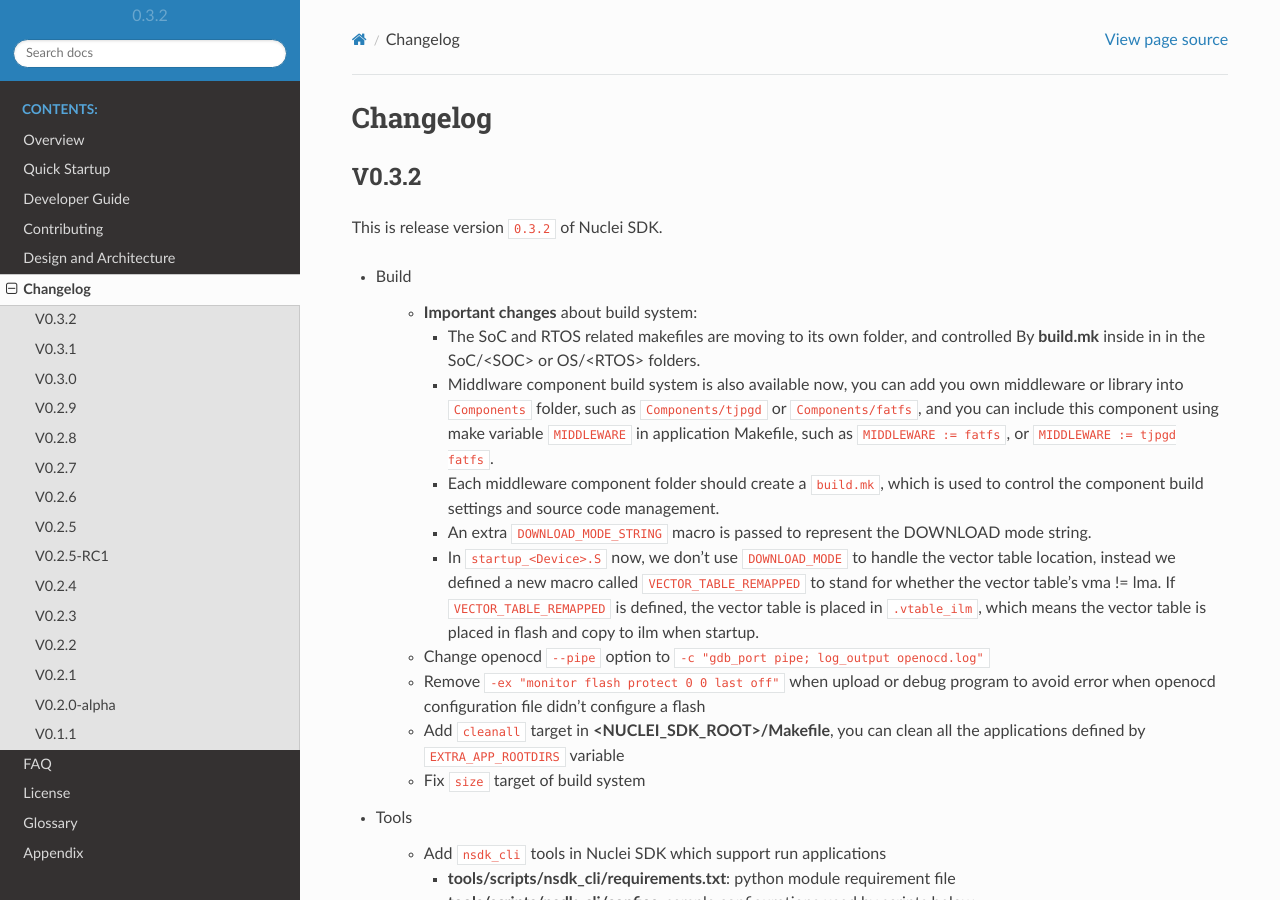
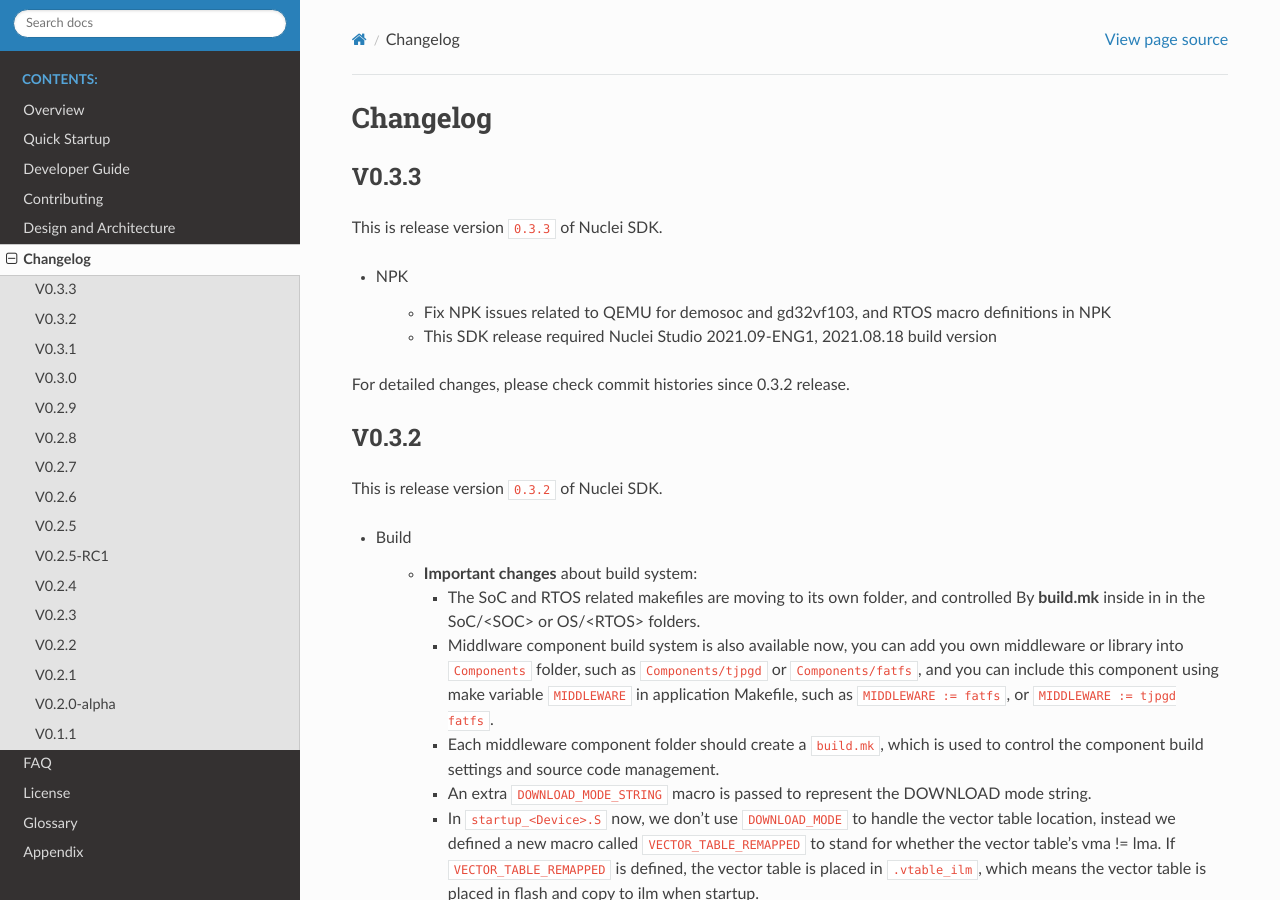
Before and after one commit to Nuclei-Software/nuclei-sdk, a Sphinx documentation site: the page built from doc/source/changelog.rst, in a window 1280 px wide and 900 px high. Built offline with Sphinx 7.4.7 and the Read the Docs theme 2.0.0, drawn with Linux system fonts in a browser that asks for light colours.

Commit message:
doc: add changelog for 0.3.3
Signed-off-by: Huaqi Fang <578567190@qq.com>

```diff
--- a/doc/source/changelog.rst
+++ b/doc/source/changelog.rst
@@ -2,6 +2,18 @@
 
 Changelog
 =========
+
+V0.3.3
+------
+
+This is release version ``0.3.3`` of Nuclei SDK.
+
+* NPK
+
+    - Fix NPK issues related to QEMU for demosoc and gd32vf103, and RTOS macro definitions in NPK
+    - This SDK release required Nuclei Studio 2021.09-ENG1, 2021.08.18 build version
+
+For detailed changes, please check commit histories since 0.3.2 release.
 
 V0.3.2
 ------
```
